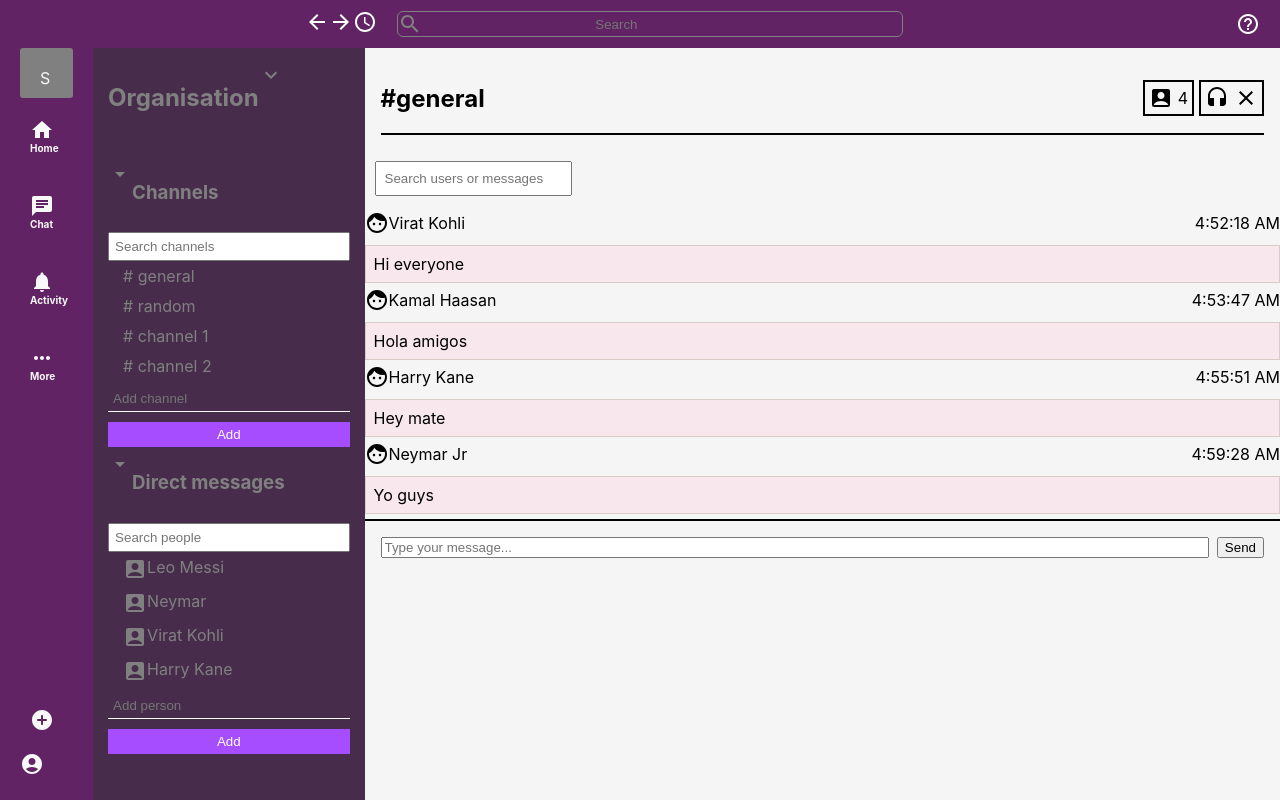
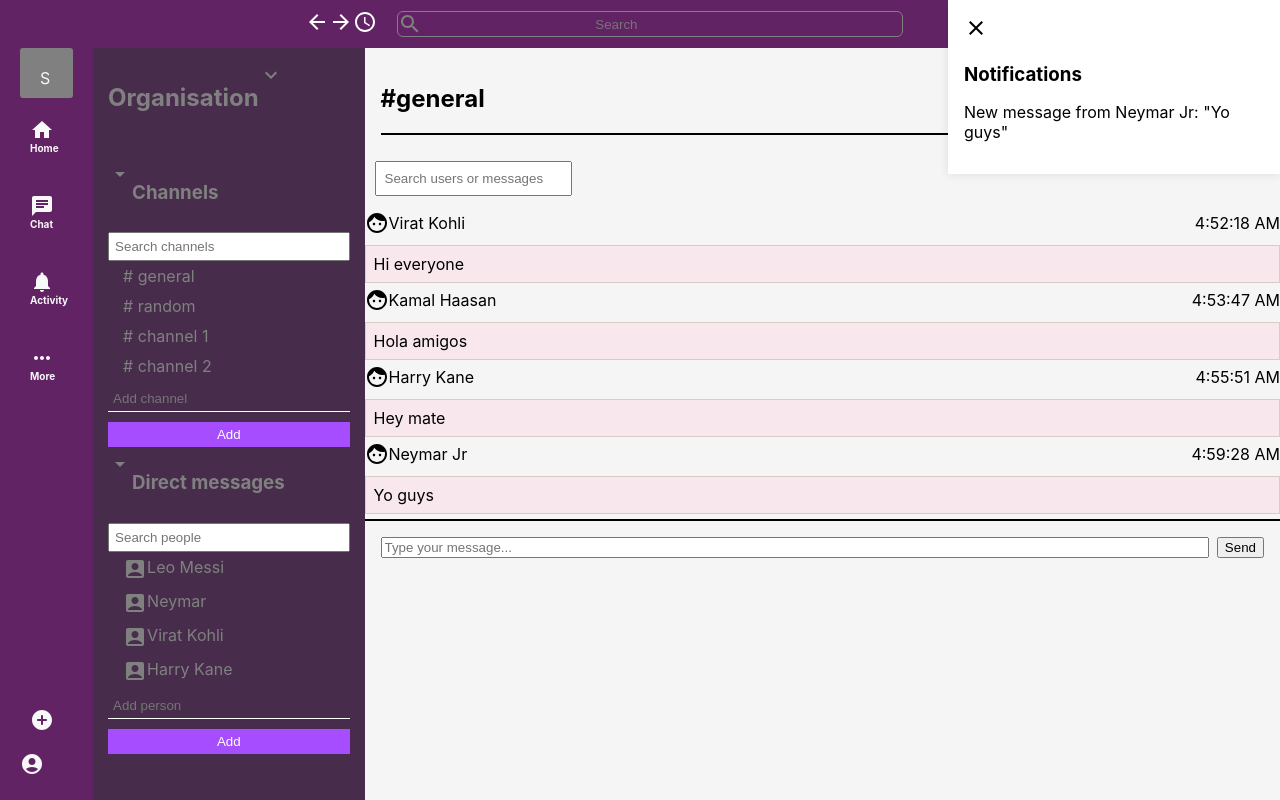
Before and after one commit to niranjan-7/slack-clone, a React (Create React App) app: page /homepage in a window 1280 px wide. Built offline with nearby package versions, Linux system fonts and the light colour scheme.

Commit message:
added notifications (have to update it to seperate page)

```diff
--- a/src/components/ChatBox.js
+++ b/src/components/ChatBox.js
@@ -1,9 +1,25 @@
-import React, { useState } from 'react';
+import React, { useState,useEffect } from 'react';
 import { styled } from 'styled-components';
 import AccountBox from '@mui/icons-material/AccountBox';
 import Headset from '@mui/icons-material/Headset';
 import CloseIcon from '@mui/icons-material/Close';
 import FaceIcon from '@mui/icons-material/Face';
+
+function Notifications({ newMessages, onClose }) {
+  return (
+    <NotificationContainer>
+      <CloseIcon onClick={onClose}>Close</CloseIcon>
+      <h3>Notifications</h3>
+      <ul>
+        {newMessages.map((notification, index) => (
+          <li key={index}>{notification}</li>
+        ))}
+      </ul>
+    </NotificationContainer>
+  );
+}
+
+
 
 function ChatBox() {
   const [messages, setMessages] = useState([
@@ -32,6 +48,19 @@ function ChatBox() {
   const [newMessage, setNewMessage] = useState('');
   const [searchTerm, setSearchTerm] = useState('');
   const [filteredMessages, setFilteredMessages] = useState(messages);
+  const [notifications, setNotifications] = useState([]);
+  const [showNotifications, setShowNotifications] = useState(true);
+
+  useEffect(() => {
+    // Check for new messages and add notifications
+    const latestMessage = messages[messages.length - 1];
+    if (latestMessage) {
+      setNotifications([
+        `New message from ${latestMessage.username}: "${latestMessage.message}"`,
+        ...notifications,
+      ]);
+    }
+  }, [messages]);
 
   const handleInputChange = (e) => {
     setNewMessage(e.target.value);
@@ -48,9 +77,9 @@ function ChatBox() {
       setMessages([...messages, newMessageObj]);
       setFilteredMessages([...filteredMessages, newMessageObj]);
       setNewMessage('');
+      setShowNotifications(true)
     }
   };
-
 
   const handleSearchChange = (e) => {
     const searchTerm = e.target.value.toLowerCase();
@@ -63,6 +92,10 @@ function ChatBox() {
 
     setSearchTerm(searchTerm);
     setFilteredMessages(filteredMessages);
+  };
+
+  const handleCloseNotifications = () => {
+    setShowNotifications(false);
   };
 
   return (
@@ -108,9 +141,42 @@ function ChatBox() {
         />
         <button onClick={handleAddMessage}>Send</button>
       </InputContainer>
+{showNotifications && (
+        <Notifications
+          newMessages={notifications}
+          onClose={handleCloseNotifications}
+        />
+      )}
     </ChatBoxContainer>
   );
 }
+
+
+
+const NotificationContainer = styled.div`
+  position: fixed;
+  top: 0;
+  right: 0;
+  padding: 16px;
+  background-color: #fff;
+  box-shadow: 0 0 10px rgba(0, 0, 0, 0.1);
+  max-width: 300px;
+  overflow: hidden;
+
+  h3 {
+    margin-bottom: 10px;
+  }
+
+  ul {
+    list-style-type: none;
+    padding: 0;
+  }
+
+  li {
+    margin-bottom: 8px;
+  }
+`;
+
 
 const SearchInput = styled.input`
   margin: 10px;
```
Also changed, not shown: src/components/Notifications.js (added, +102 -0 lines), src/pages/NotificationsPage.js (added, +26 -0 lines). Lines whose indentation alone changed are shown as unchanged.
